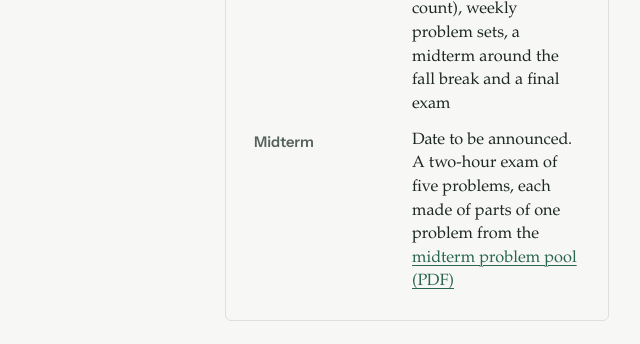
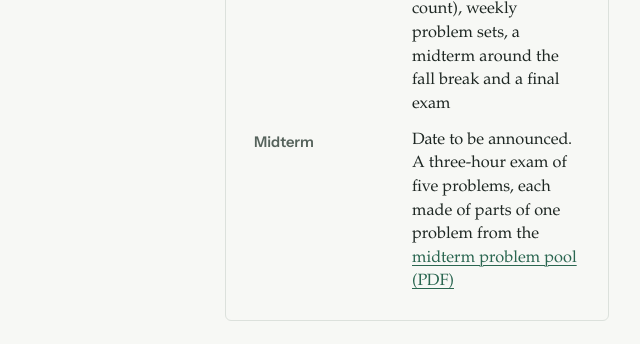
Before and after one commit to mozkanitu/mozkanitu.github.io, a plain HTML site: page teaching/group-theory/index.html in a window 1280 px wide. Shown: the part 960-1304 px from the top of the page, 543-1183 px from the left. Drawn offline with Linux system fonts and the light colour scheme; a web font is replaced by a local one.

Commit message:
Group theory: midterm pool corrections (three-hour exam, stated values)
The owner's corrected source, now in _src/group-theory/GT_midterm_pool.tex,
and the PDF built from it: the exam takes three hours; Problem 25(d) states
sin(pi/2), sin(pi), sin(3pi/2); Problem 27(c) defines the mass-weighted inner
product itself. The Midterm line on the course page says three hours.

Co-Authored-By: Claude Opus 5.5 <noreply@anthropic.com>
Claude-Session: https://claude.ai/code/session_017ePfuAEMqnQKow1RTX6cnC

```diff
--- a/teaching/group-theory/index.html
+++ b/teaching/group-theory/index.html
@@ -62,7 +62,7 @@
             <dt>Main text</dt><dd>A. Zee, <em>Group Theory in a Nutshell for Physicists</em>, Princeton, 2016</dd>
             <dt>Companion</dt><dd>J. Bünemann, <em>Group Theory in Physics</em>, Springer, 2024, for Weeks 1–7</dd>
             <dt>Assessment</dt><dd>Six quizzes (best five count), weekly problem sets, a midterm around the fall break and a final exam</dd>
-            <dt>Midterm</dt><dd>Date to be announced. A two-hour exam of five problems, each made of parts of one problem from the <a href="midterm/GT_midterm_pool.pdf">midterm problem pool (PDF)</a></dd>
+            <dt>Midterm</dt><dd>Date to be announced. A three-hour exam of five problems, each made of parts of one problem from the <a href="midterm/GT_midterm_pool.pdf">midterm problem pool (PDF)</a></dd>
           </dl>
         </div>
         <div class="sched-bar">
```
Also changed, not shown: 3 other files.
